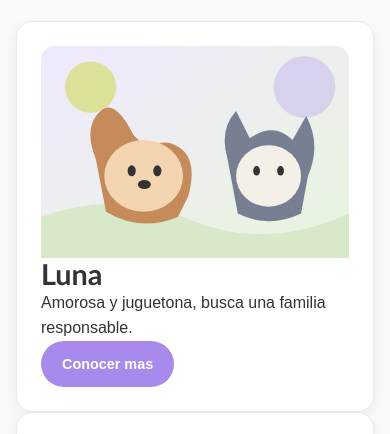
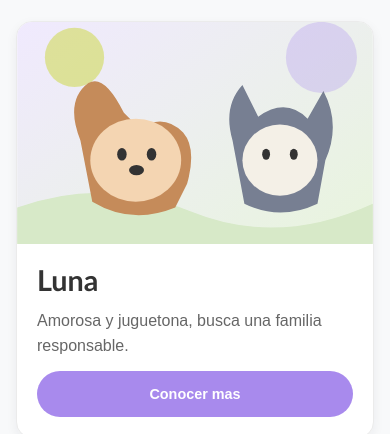
Before and after one commit to Roly-Luna/Amipet, a plain HTML site: page pages/adopcion/catalogo.html in a window 390 px wide. Shown: the part 333-767 px from the top of the page. Drawn offline with Linux system fonts and the light colour scheme.

Commit message:
style(adopcion): add responsive catalog styles

```diff
--- a/css/styles.css
+++ b/css/styles.css
@@ -55,3 +55,11 @@ p { margin: 0; }
 .site-footer { padding-block: 28px; background: var(--color-text); color: #FFFFFF; }
 @media (min-width: 768px) { .container { width: min(100% - 64px, var(--container-width)); } .site-header__inner { flex-wrap: nowrap; } .site-nav { order: initial; flex-basis: auto; } .hero { grid-template-columns: 1fr 1fr; gap: 56px; padding-block: 80px; } .steps-grid { grid-template-columns: repeat(3, 1fr); } .section { padding-block: 72px; } }
 @media (prefers-reduced-motion: reduce) { html { scroll-behavior: auto; } }
+
+/* Adoption catalog */
+.pet-grid { display: grid; gap: 20px; }
+.pet-card { overflow: hidden; padding: 0; }
+.pet-card > img { width: 100%; aspect-ratio: 16 / 10; object-fit: cover; }
+.pet-card__content { display: grid; gap: 12px; padding: 20px; }
+.pet-card__content p { color: var(--color-text-soft); }
+@media (min-width: 768px) { .pet-grid { grid-template-columns: repeat(2, minmax(0, 1fr)); } }
```
